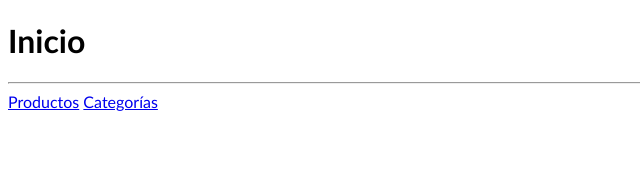
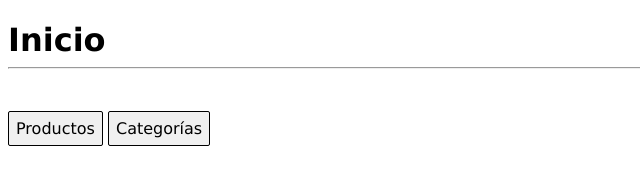
Before and after one commit to unaim-cebanc/api-rest-express, a website: page html/index.html in a window 1280 px wide. Shown: the whole page, without its empty margins (0-640 px from the left). Drawn offline with Linux system fonts and the light colour scheme.

Commit message:
fix: modificada apariencia de los botones

```diff
--- a/html/css/main.css
+++ b/html/css/main.css
@@ -4,18 +4,29 @@
 }
 
 html {
-    font-family: 'Gill Sans', 'Gill Sans MT', Calibri, 'Trebuchet MS', sans-serif;
+    font-family: Verdana, Geneva, Tahoma, sans-serif;
 }
-
-.volver {
+h1 {
+    margin-bottom: 0;
+}
+h2 {
+    margin-bottom: 0;
+}
+hr {
+    margin-bottom: 50px;
+}
+.boton {
     height: fit-content;
     width: fit-content;
-    padding: 3px;
+    padding: 7px;
     border: 1px solid black;
-    border-radius: 4px;
+    font-size: medium;
+    color: black;
+    text-decoration: none;
+    border-radius: 2px;
     background-color: var(--bg-boton);
 }
 
-.volver:hover {
+.boton:hover {
     background-color: var(--bg-boton-hover);
 }
--- a/html/index.html
+++ b/html/index.html
@@ -10,8 +10,8 @@
     <h1>Inicio</h1>
     <hr>
     <div>
-        <a href="/productos">Productos</a>
-        <a href="/categorias">Categorías</a>
+        <a href="/productos" class="boton">Productos</a>
+        <a href="/categorias" class="boton">Categorías</a>
     </div>
 </body>
 </html>
```
